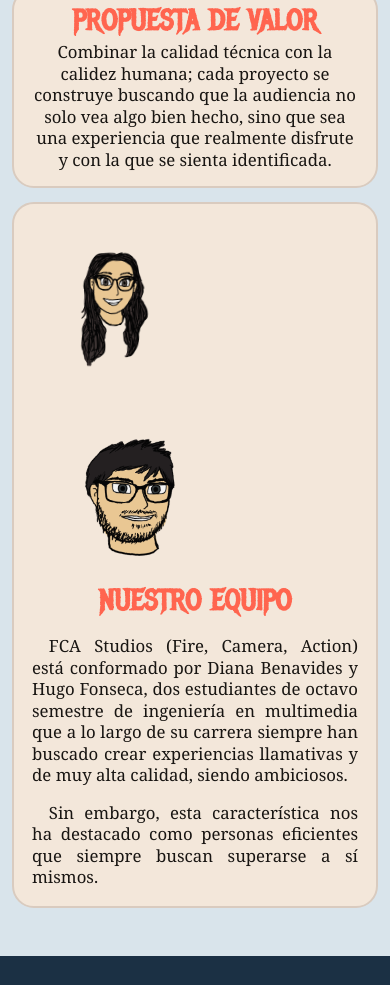
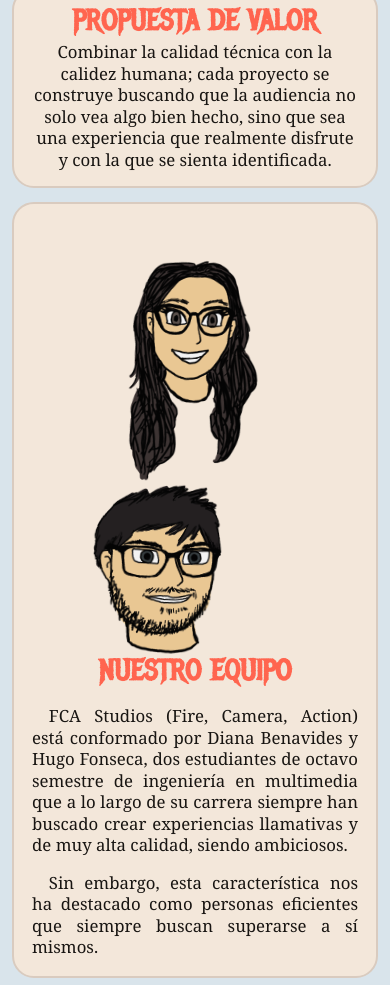
Before and after one commit to Hugo-Fonseca/Pagina-BLAST, a plain HTML site: page Sobrenosotros/snosotros.html in a window 390 px wide. Shown: the part 855-1840 px from the top of the page. Drawn offline with Linux system fonts and the light colour scheme.

Commit message:
cambio diana

```diff
--- a/Sobrenosotros/snosotros.css
+++ b/Sobrenosotros/snosotros.css
@@ -234,7 +234,7 @@ a {
 .team-portraits {
   position: relative;
   width: 100%;
-  min-height: 400px;
+  min-height: 482px;
 }
 
 .team-portrait {
@@ -254,17 +254,23 @@ a {
 .team-portrait--diana {
   top: 0;
   left: 0;
-  width: 181px;
-  height: 206px;
+  width: 300px;
+  height: 251px;
   transform: rotate(-3deg);
 }
 
 .team-portrait--hugo {
   bottom: 0;
   left: 30px;
-  width: 160px;
-  height: 181px;
+  width: 194px;
+  height: 219px;
   transform: rotate(2.5deg);
+}
+
+@media (min-width: 900px) {
+  .team-portraits { min-height: 535px; }
+  .team-portrait--diana { width: 300px; height: 280px; }
+  .team-portrait--hugo { width: 215px; height: 242px; }
 }
 
 .team-copy h2 {
@@ -369,7 +375,7 @@ a {
   }
 
   .team-card {
-    grid-template-columns: minmax(170px, 0.7fr) minmax(0, 1.3fr);
+    grid-template-columns: minmax(220px, 0.7fr) minmax(0, 1.3fr);
   }
 }
 
@@ -471,18 +477,18 @@ a {
 
   .team-portraits {
     width: min(100%, 340px);
-    min-height: 350px;
+    min-height: 420px;
   }
 
   .team-portrait--diana {
-    width: 156px;
-    height: 181px;
+    width: 300px;
+    height: 217px;
   }
 
   .team-portrait--hugo {
     left: 32px;
-    width: 140px;
-    height: 160px;
+    width: 200px;
+    height: 194px;
   }
 
   .site-footer {
```
